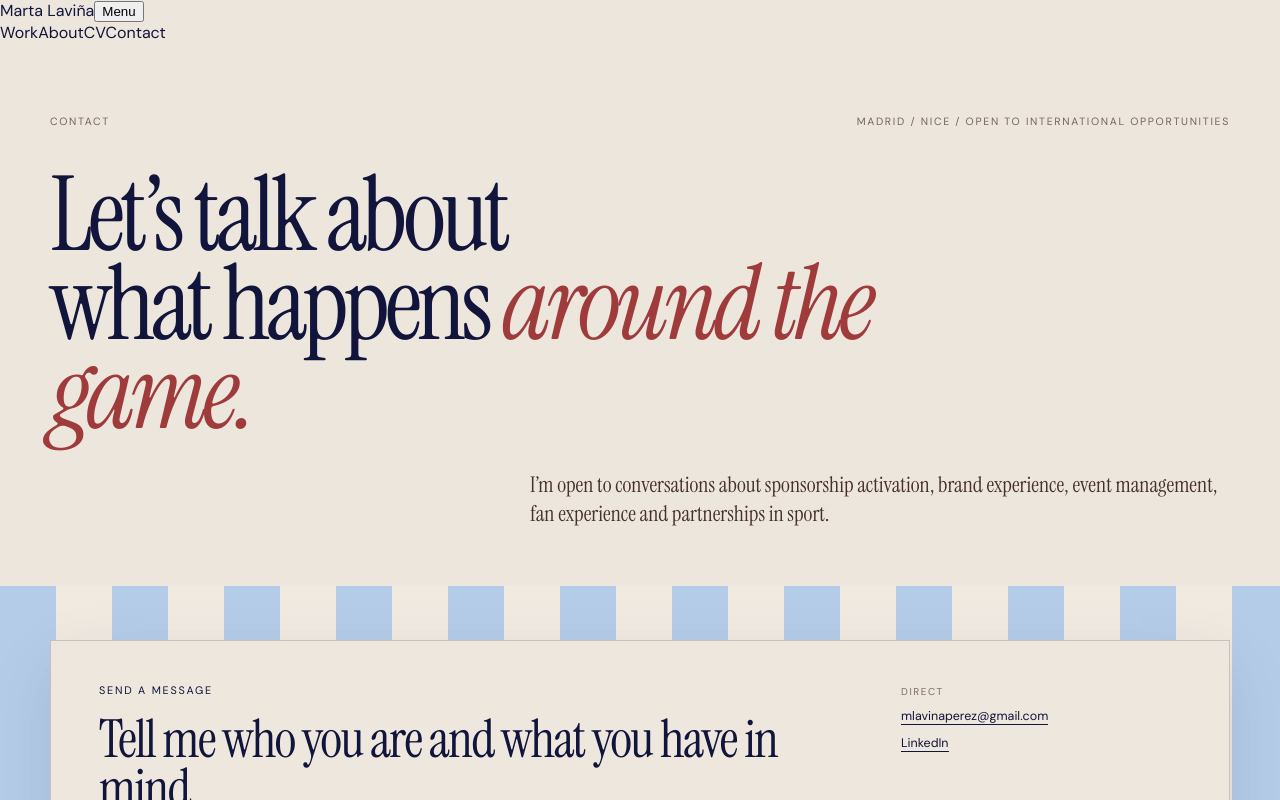
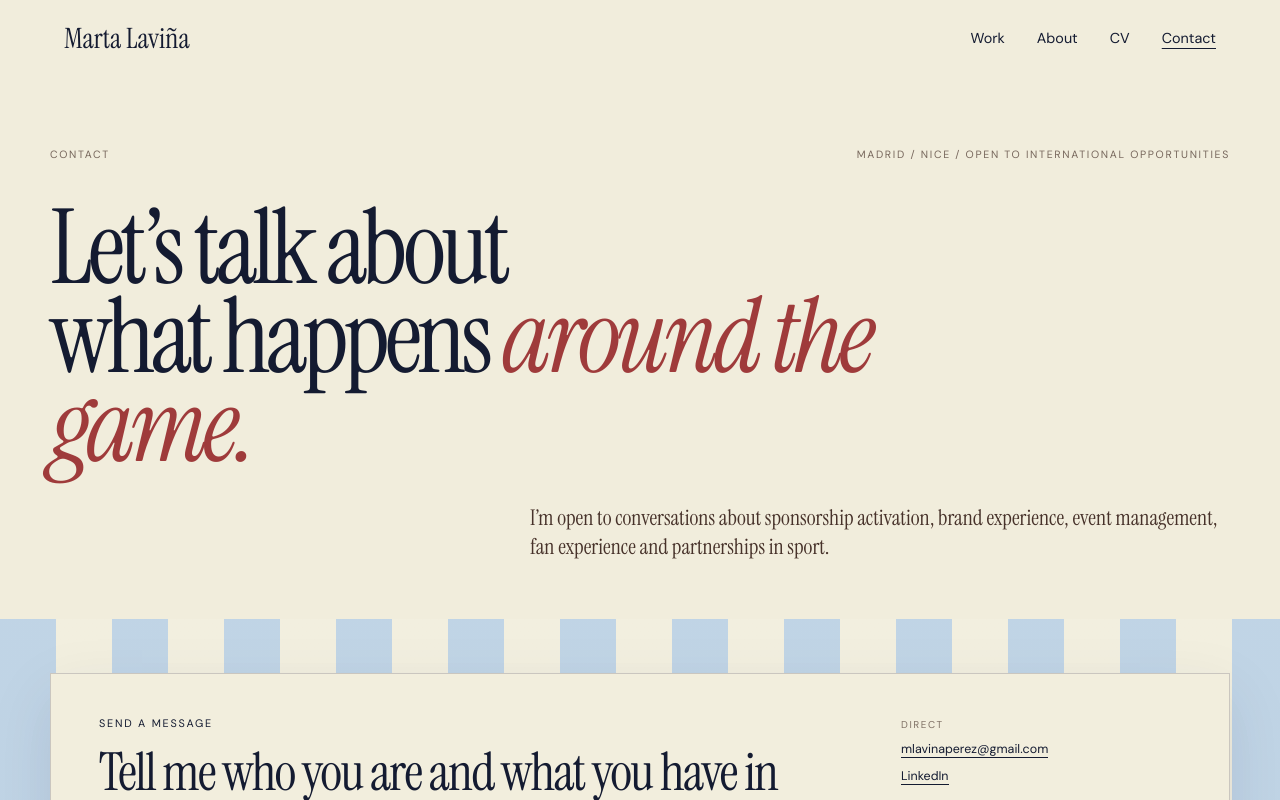
Before and after one commit to martalavina/marta-archive-portfolio, a Next.js app: page /contact in a window 1280 px wide. Shown: the top 800 px of the page. Built offline with nearby package versions, Linux system fonts and the light colour scheme.

Commit message:
Match Contact nav and soft cream palette without changing form layout

```diff
--- a/app/contact/contact.css
+++ b/app/contact/contact.css
@@ -243,3 +243,41 @@
   .contact-submit-row p { text-align: left; }
   .contact-note { grid-template-columns: 1fr; gap: 16px; padding: 34px 0 42px; }
 }
+
+
+/* Consistent site navigation. Contact content, form and stripe composition stay intact. */
+.contact-consistent { --paper:#f1eddc; --ink:#141b31; background:var(--paper); color:var(--ink); min-height:100vh; }
+.contact-consistent .site-nav {
+  height:76px; display:flex; justify-content:space-between; align-items:center;
+  padding:0 max(5vw,24px); position:relative; z-index:11; background:var(--paper);
+}
+.contact-consistent .brand {font-family:'Instrument Serif',serif; font-size:1.75rem; color:var(--ink)}
+.contact-consistent .nav-links {display:flex; align-items:center; gap:32px; font-size:.9rem}
+.contact-consistent .nav-links a {color:var(--ink);text-decoration:none}
+.contact-consistent .nav-links a:hover {text-decoration:underline;text-underline-offset:5px}
+.contact-consistent .nav-links a[href="/contact"] {text-decoration:underline;text-underline-offset:5px}
+.contact-consistent .menu-button {display:none;background:transparent;border:1px solid var(--ink);color:var(--ink);border-radius:24px;padding:9px 15px;font:inherit}
+.contact-consistent .contact-panel {background:color-mix(in srgb,var(--paper) 96%,white)}
+.contact-consistent .contact-stage .contact-stripes {
+ background:repeating-linear-gradient(90deg,
+ color-mix(in srgb,var(--sky) 66%,var(--paper)) 0,
+ color-mix(in srgb,var(--sky) 66%,var(--paper)) 56px,
+ color-mix(in srgb,var(--paper) 90%,white) 56px,
+ color-mix(in srgb,var(--paper) 90%,white) 112px);
+}
+@media(max-width:640px){
+ .contact-consistent .site-nav {height:65px;padding:0 20px}
+ .contact-consistent .brand {font-size:1.5rem}
+ .contact-consistent .menu-button {display:block}
+ .contact-consistent .nav-links {display:none;position:absolute;top:65px;left:0;right:0;
+  background:var(--paper);padding:20px;flex-direction:column;align-items:flex-start;gap:20px;
+  box-shadow:0 12px 20px rgba(0,0,0,.08)}
+ .contact-consistent .nav-links.open {display:flex}
+ .contact-consistent .contact-stage .contact-stripes {
+  background:repeating-linear-gradient(90deg,
+   color-mix(in srgb,var(--sky) 66%,var(--paper)) 0,
+   color-mix(in srgb,var(--sky) 66%,var(--paper)) 30px,
+   color-mix(in srgb,var(--paper) 90%,white) 30px,
+   color-mix(in srgb,var(--paper) 90%,white) 60px);
+ }
+}
```
